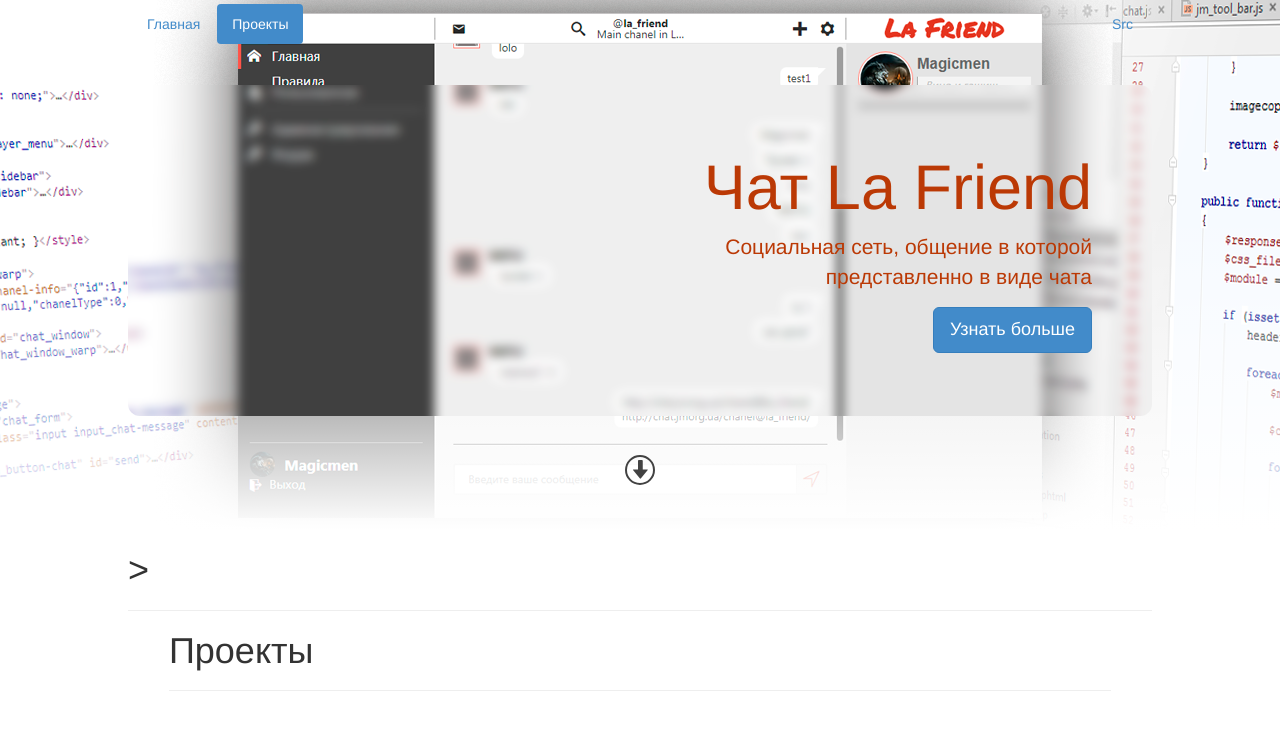
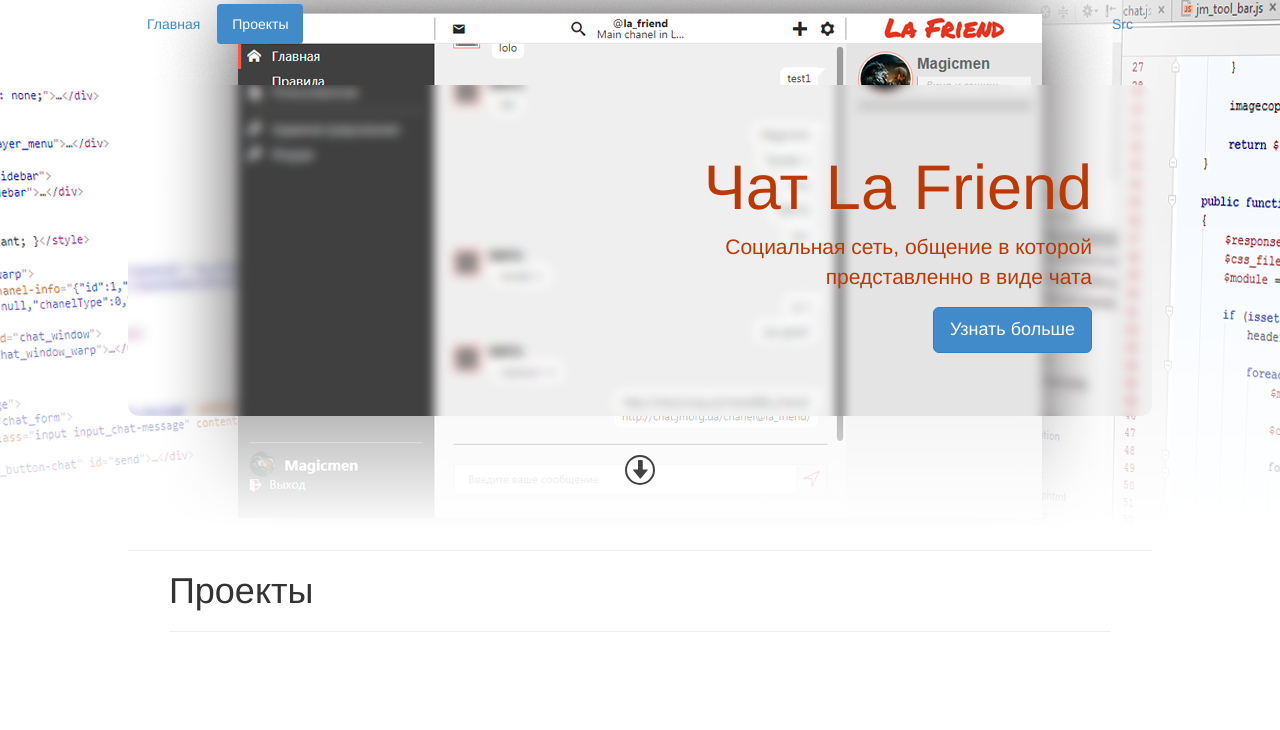
Before and after one commit to jm-organization/jm-organization.github.io, a Jekyll site: the page built from projects/index.html, in a window 1280 px wide and 900 px high. Shown: the top 730 px of the window. Built offline with Jekyll 4.4.1, drawn with Linux system fonts in a browser that asks for light colours.

```diff
--- a/_layouts/body-sample.html
+++ b/_layouts/body-sample.html
@@ -2,7 +2,7 @@
 <html>
 	<head>
 		<meta http-equiv="Content-Type" content="text/html; charset=utf-8">
-		<title>{{ title }} | JM Organization</title>
+		<title>{{ page.title }} | JM Organization</title>
 
 		{% include jm_links.html %}
 	</head>
@@ -11,7 +11,7 @@
 
 		<section>
 			<div class="page-width">
-				<h1>{{ title }}></h1>
+				<h1>{{ page.title }}</h1>
 				<hr class="small-devider">
 
 				{{ content }}
```
Also changed, not shown: 1 other file.
